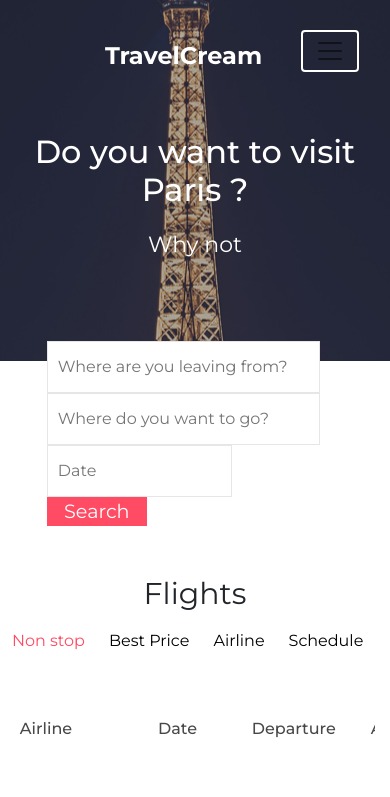
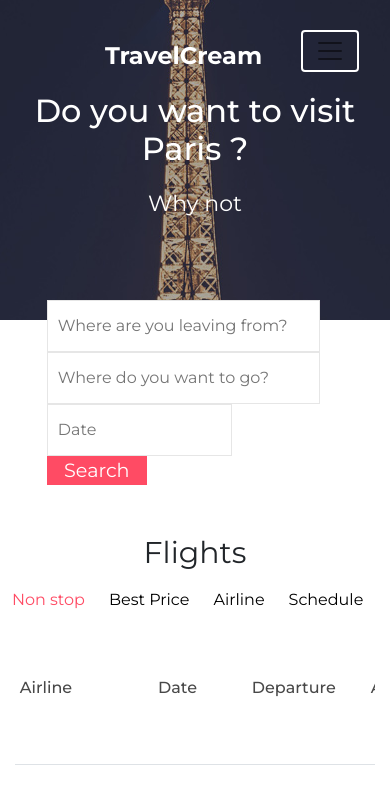
Before and after one commit to mshakhriyorov/TravelCream, a plain HTML site: page index.html in a window 390 px wide. Shown: the top 797 px of the page. Drawn offline with Linux system fonts and the light colour scheme.

Commit message:
last one

```diff
--- a/bootstrap-4.5.2-dist/css/media/media.css
+++ b/bootstrap-4.5.2-dist/css/media/media.css
@@ -77,7 +77,7 @@
 @media (max-width: 576px){
     header h1{
         font-size: 32px;
-        padding-top: 59px !important;
+        padding-top: 18px !important;
         padding-bottom: 10px !important;
     }
 
--- a/bootstrap-4.5.2-dist/css/style.css
+++ b/bootstrap-4.5.2-dist/css/style.css
@@ -1,6 +1,6 @@
 @import url('https://fonts.googleapis.com/css2?family=Montserrat:wght@400;500;700&display=swap');
 
-/*
+
  ::-webkit-scrollbar{
     background-color: #fff;
     width: 8px ;
@@ -10,7 +10,7 @@
     border-radius: 10%;
     background-color: #9a9a9a;
 }
-  */
+
 
 *{
     margin: 0;
--- a/index.html
+++ b/index.html
@@ -1641,7 +1641,7 @@
             easing: 'ease-in-out-sine'
         });
     </script>
-    <script src="./js/app.js"></script>
+
 </body>
 
 </html>
```
